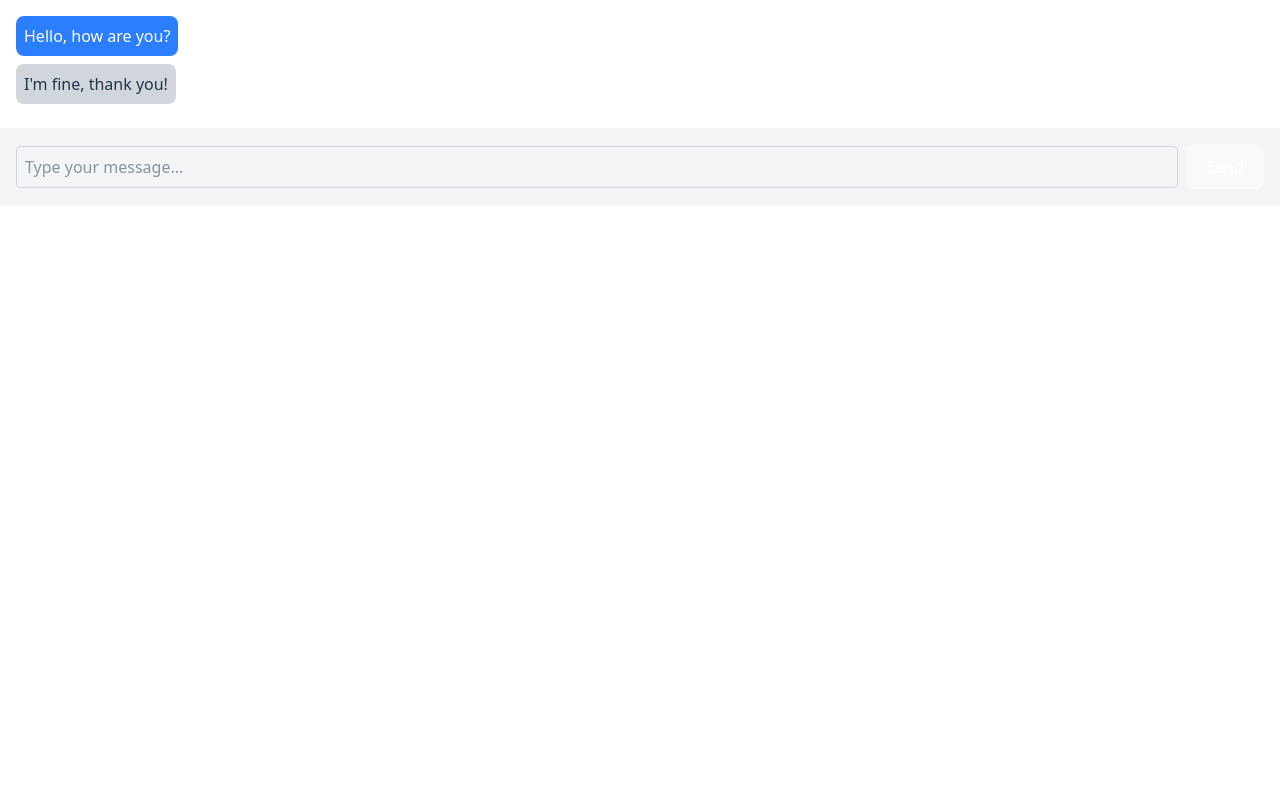
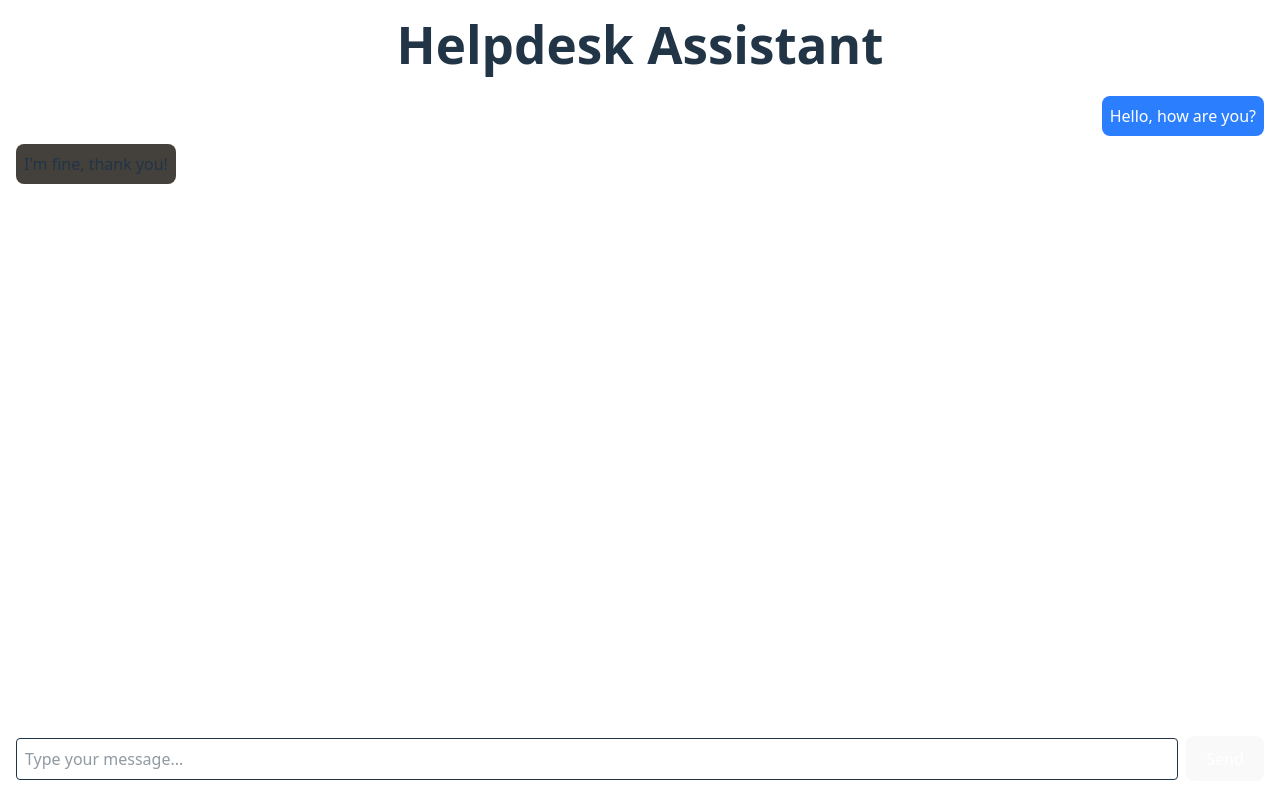
Before and after one commit to maksnowak/HelpdeskAssistant, a React (Vite) app in the folder frontend/: page / in a window 1280 px wide. Built offline with nearby package versions, Linux system fonts and the light colour scheme.

Commit message:
Add frontend UI

```diff
--- a/frontend/src/App.tsx
+++ b/frontend/src/App.tsx
@@ -7,7 +7,8 @@ function App() {
     { user: "assistant", message: "I'm fine, thank you!" }
   ];
   return (
-    <div className="App">
+    <div className="App h-screen">
+      <h1 className="text-center text-2xl font-bold p-4 h-1/10">Helpdesk Assistant</h1>
       <MessageHistory messages={mockMessages} />
       <MessageInput />
     </div>
--- a/frontend/src/components/MessageBlob.tsx
+++ b/frontend/src/components/MessageBlob.tsx
@@ -15,14 +15,14 @@ function MessageBlob({ user, message }: { user: string; message: string }) {
     else {
         msg = (
             <div className="flex justify-start">
-                <div className="bg-gray-300 p-2 rounded-lg max-w-xs">
+                <div className="bg-stone-700 p-2 rounded-lg max-w-xs">
                     {message}
                 </div>
             </div>
         );
     }
     return (
-        <div className="flex items-center mb-2">
+        <div className="mb-2">
             {msg}
         </div>
     );
--- a/frontend/src/components/MessageHistory.tsx
+++ b/frontend/src/components/MessageHistory.tsx
@@ -2,7 +2,7 @@ import MessageBlob from "./MessageBlob";
 
 function MessageHistory({ messages }: { messages: Array<any> }) {
     return (
-        <div className="flex flex-col h-full overflow-y-auto p-4">
+        <div className="flex flex-col overflow-y-auto p-4 w-full h-8/10">
             {messages.map((msg, index) => (
                 <MessageBlob key={index} user={msg.user} message={msg.message} />
             ))}
--- a/frontend/src/components/MessageInput.tsx
+++ b/frontend/src/components/MessageInput.tsx
@@ -1,12 +1,12 @@
 function MessageInput() {
     return (
-        <div className="flex items-center justify-between p-4 bg-gray-100">
+        <div className="flex items-center justify-between p-4 h-auto inset-x-0 bottom-0">
             <input
                 type="text"
                 placeholder="Type your message..."
-                className="flex-grow p-2 border border-gray-300 rounded"
+                className="flex-grow p-2 border rounded"
             />
-            <button className="ml-2 px-4 py-2 bg-blue-500 text-white rounded">Send</button>
+            <button className="ml-2 px-4 py-2 text-white rounded">Send</button>
         </div>
     )
 }
```
